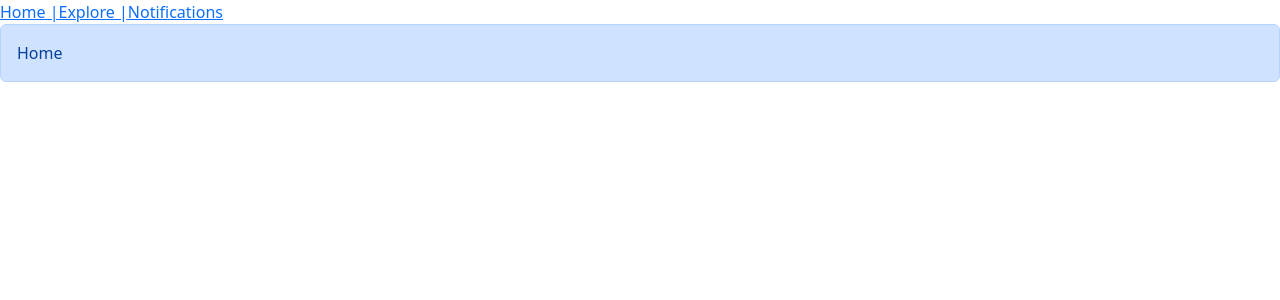
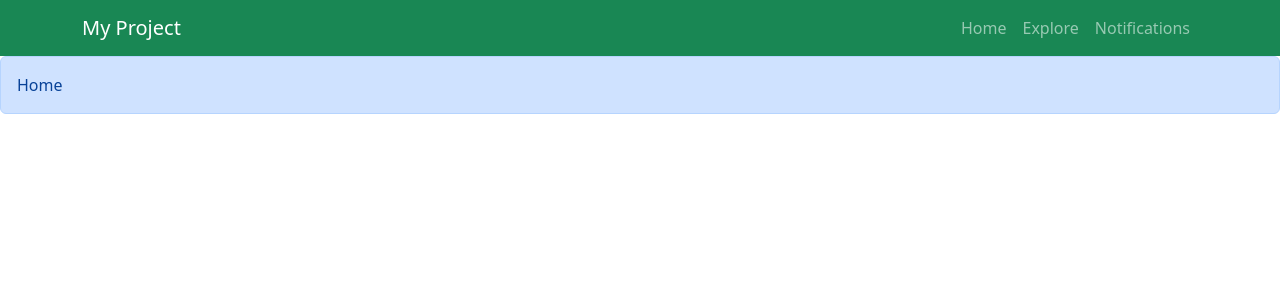
Before and after one commit to dac-22-mumbai/my-react-project, a React (Create React App) app: page / in a window 1280 px wide. Shown: the top 300 px of the page. Built offline with nearby package versions, Linux system fonts and the light colour scheme.

Commit message:
working with react router.

```diff
--- a/src/App.js
+++ b/src/App.js
@@ -1,3 +1,4 @@
+import { Container, Nav, Navbar, NavDropdown } from "react-bootstrap";
 import { Link, Route, Routes } from "react-router-dom";
 
 function App() {
@@ -19,9 +20,27 @@
 function AppNavLinks() {
   return (
     <>
-      <Link to="/home">Home |</Link>
-      <Link to="/explore">Explore |</Link>
-      <Link to="/notifications">Notifications </Link>
+      <Navbar bg="success" variant="dark" expand="lg">
+        <Container>
+          <Navbar.Brand as={Link} to="/home">
+            My Project
+          </Navbar.Brand>
+          <Navbar.Toggle aria-controls="basic-navbar-nav" />
+          <Navbar.Collapse id="basic-navbar-nav">
+            <Nav className="ms-auto">
+              <Nav.Link as={Link} to="/home">
+                Home
+              </Nav.Link>
+              <Nav.Link as={Link} to="/explore">
+                Explore
+              </Nav.Link>
+              <Nav.Link as={Link} to="/notifications">
+                Notifications
+              </Nav.Link>
+            </Nav>
+          </Navbar.Collapse>
+        </Container>
+      </Navbar>
     </>
   );
 }
```
